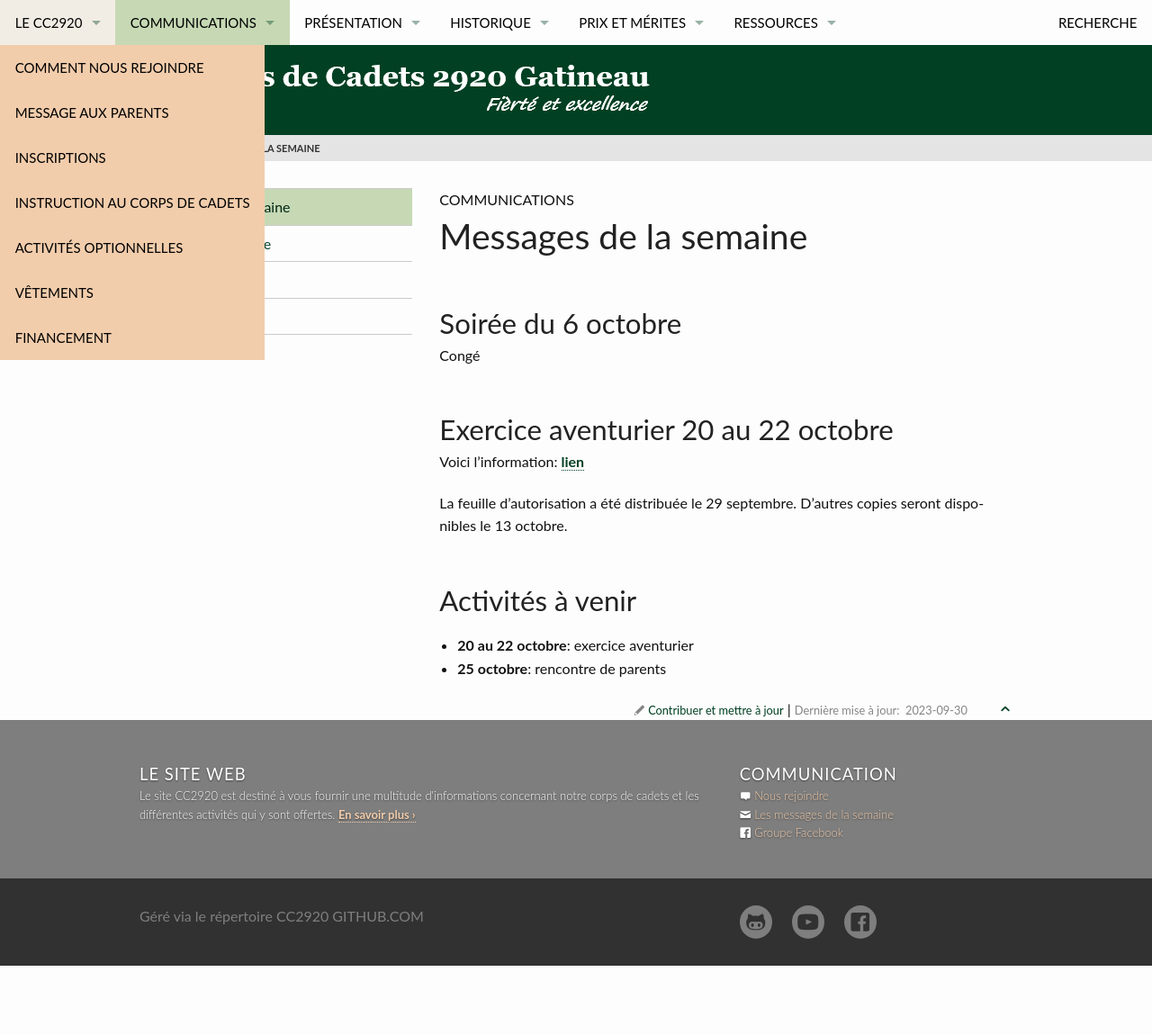
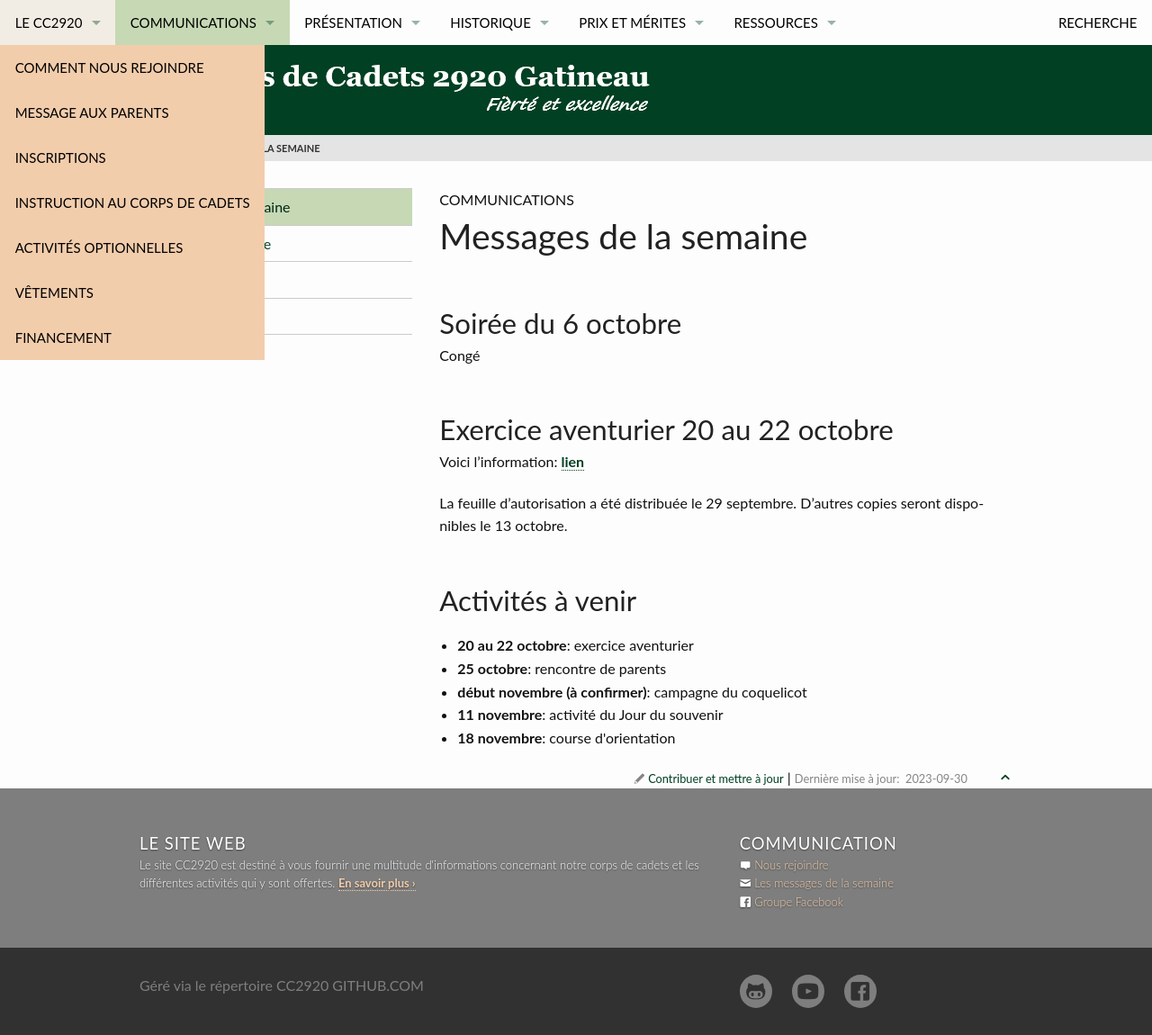
Before and after one commit to CC2920/web, a Jekyll site: the page built from _communications/messages.md, in a window 1280 px wide. Shown: the whole page at 90% size. Built offline with Jekyll 4.4.1, drawn with Linux system fonts in a browser that asks for light colours; before the commit the page ends 1073 px from its top, so only the background shows below that.

Commit message:
Update messages.md

```diff
--- a/_communications/messages.md
+++ b/_communications/messages.md
@@ -7,6 +7,12 @@ activities:
       title: exercice aventurier
     - date: 25 octobre
       title: rencontre de parents
+    - date: début novembre (à confirmer)
+      title: campagne du coquelicot
+    - date: 11 novembre
+      title: activité du Jour du souvenir
+    - date: 18 novembre
+      title: course d'orientation
 
 ---
 
```
